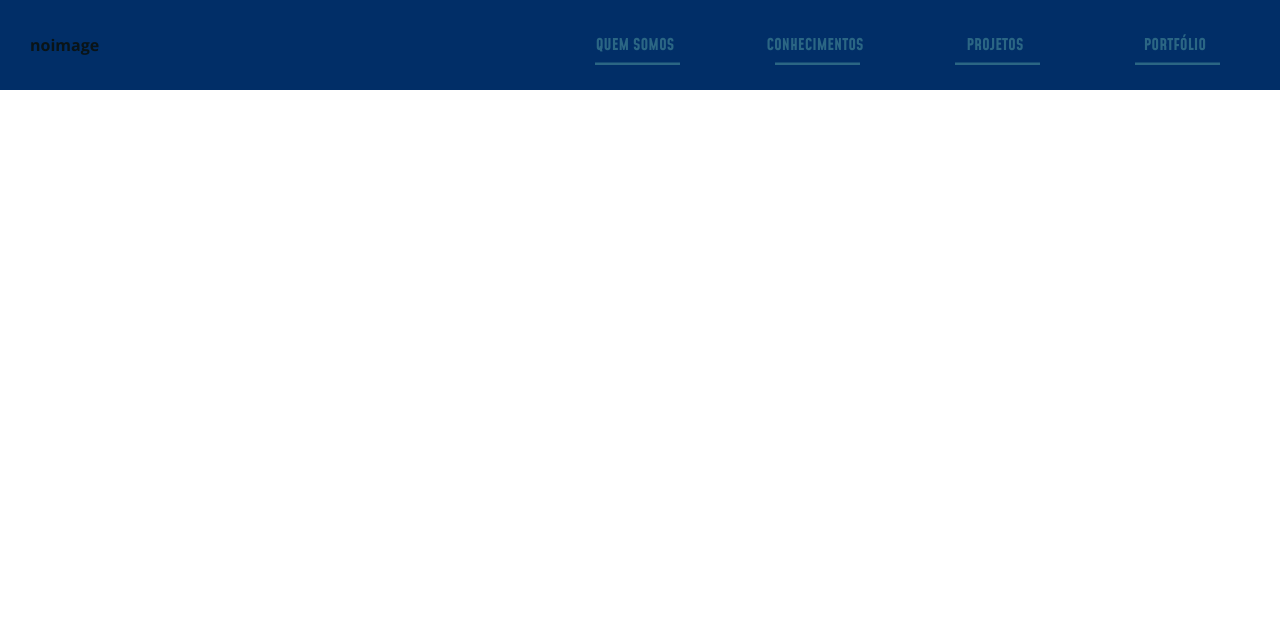
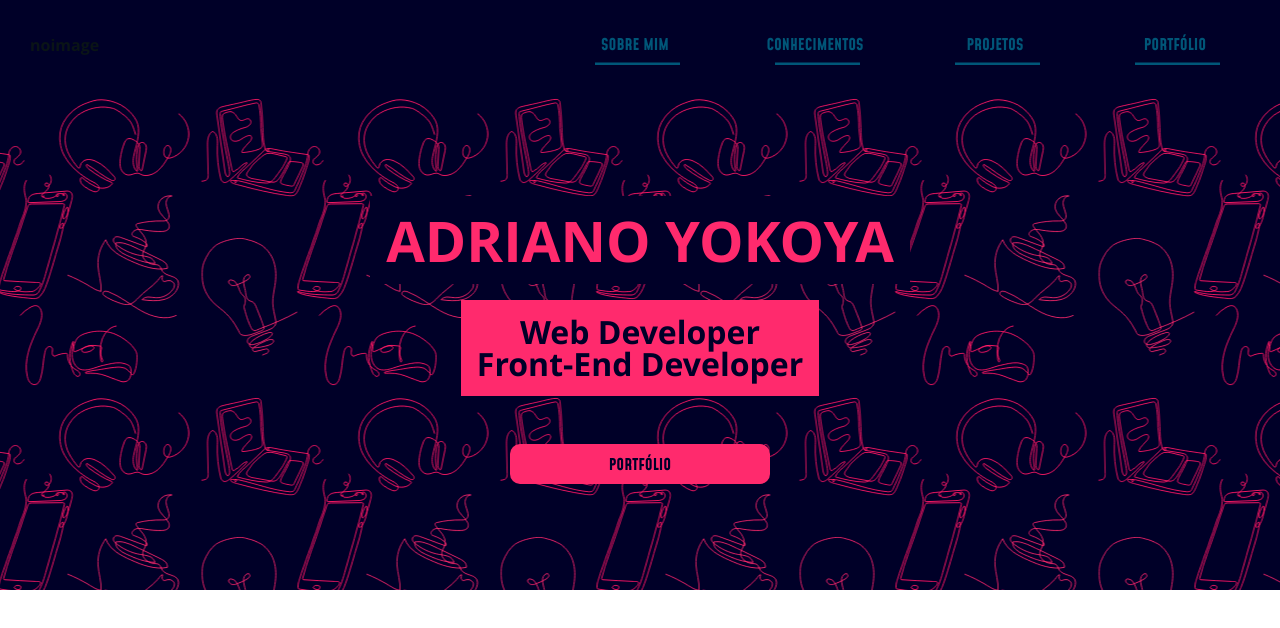
Before and after one commit to yokoya-adriano/portfolio, a plain HTML site: page index.html in a window 1280 px wide. Drawn offline with Linux system fonts and the light colour scheme.

Commit message:
descrição(bg-button)

```diff
--- a/assets/css/style.css
+++ b/assets/css/style.css
@@ -36,12 +36,12 @@
 }
 
 :root {
-    --primary-color: #012e67;
-    --primary-color-rgb: 1, 46, 103;
-    --secondary-color: #9cacbf;
-    --secondary-color-rgb: 156, 172, 191;
-    --terciary-color: #2b6684;
-    --terciary-color-rgb: 43, 102, 132;
+    --primary-color: #000028 ;
+    --primary-color-rgb: 0, 0, 40;
+    --secondary-color: #ff2a6d;
+    --secondary-color-rgb: 255, 42, 109;
+    --terciary-color: #005678;
+    --terciary-color-rgb: 0, 86, 120;
 }
 
 html {
@@ -50,9 +50,6 @@ html {
     font-family: 'Roboto', sans-serif;
     color: #0a1417;
 }
-
-
-
 
 /* Header
     ============================================================== */
@@ -119,3 +116,96 @@ html {
 .header__button:hover #header__text span {
     color: var(--secondary-color);
 }
+
+/* Who
+    ============================================================== */
+.who__top {
+    width: 100%;
+    height: 500px;
+    display: flex;
+    background: url(../img/who-bg.png) top center repeat;
+}
+
+.who__description {
+    height: 100%;
+    display: flex;
+    justify-content: center;
+    align-items: center;
+    flex-direction: column;
+}
+
+.who__title {
+    width: auto;
+    height: auto;
+    padding: 1rem;
+    background-color: var(--primary-color);
+    color: var(--secondary-color);
+    font-family: 'Mohave';
+    font-size: 3.5rem;
+    display: inline-block;
+}
+
+.who__subtitle {
+    margin-top: 1rem;
+    font-size: 2rem;
+    line-height: 2rem;
+    text-align: center;
+    padding: 1rem;
+    color: var(--primary-color);
+    background-color: var(--secondary-color);
+}
+
+.who__btn{
+    width: 100%;
+    height: 40px;
+    max-width: 260px;
+    margin-top: 3rem;
+    position: relative;
+    color: var(--primary-color);
+    background-color: var(--secondary-color);
+    border-radius: 10px;
+    border: 0px;
+    line-height: 40px;
+    cursor:pointer;
+    user-select:none;
+    text-align: center;
+    text-decoration: none;
+    font-weight: 700;
+    font-family: 'Mohave';
+    transition-duration: 0.4s;
+    -webkit-transition-duration: 0.4s; /* Safari */
+}
+
+.who__btn:hover {
+    transition-duration: 0.1s;
+    background-color: var(--primary-color);
+    color: var(--secondary-color);
+}
+
+.who__btn:after {
+  content: "";
+  display: block;
+  position: absolute;
+  border-radius: 10px;
+  left: 0;
+  top:0;
+  width: 100%;
+  height: 100%;
+  opacity: 0;
+  transition: all 0.5s;
+  box-shadow: 0 0 10px 40px var(--secondary-color);
+}
+
+.who__btn:active:after {
+    box-shadow: 0 0 0 0 var(--secondary-color);
+    position: absolute;
+    border-radius: 10px;
+    left: 0;
+    top:0;
+    opacity: 1;
+    transition: 0s;
+}
+
+.who__btn:active {
+    top: 1px;
+}
--- a/index.html
+++ b/index.html
@@ -27,7 +27,7 @@
                             <svg height="40" width="150" xmlns="http://www.w3.org/2000/svg">
                                 <rect id="header__shape" height="40" width="150" />
                                 <div id="header__text">
-                                    <span>Quem somos</span>
+                                    <span>Sobre mim</span>
                                 </div>
                             </svg>
                         </div>
@@ -69,10 +69,24 @@
                         </div>
                     </a>
                 </li>
-
             </ul>
         </div>
     </header>
+
+    <section class="who__content">
+        <div class="who__top">
+            <div class="container">
+                <div class="who__description col-12">
+                    <h1 class="who__title">ADRIANO YOKOYA</h1>
+                    <h2 class="who__subtitle">
+                        Web Developer<br>
+                        Front-End Developer
+                    </h2>
+                    <button class="who__btn">PORTFÓLIO</button>
+                </div>
+            </div>
+        </div>
+    </section>
 
 
     <script type="module" src="assets/js/script.js"></script>
```
Also changed, not shown: assets/img/who-bg.png (added).
